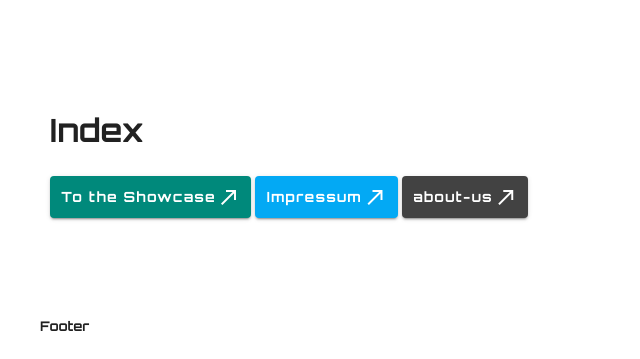
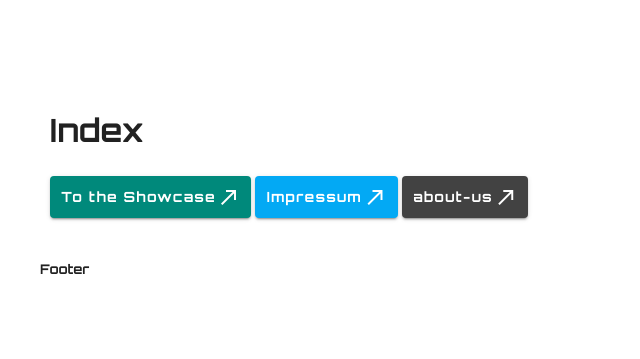
Before and after one commit to JHJojo/GWP-DWP-Website, a PHP site: page /index.php in a window 1280 px wide. Shown: the part 441-800 px from the top of the page, without its empty margins (0-640 px from the left). Run offline with PHP 8.4, Linux system fonts and the light colour scheme.

Commit message:
updated footer

```diff
--- a/navigation/footer.php
+++ b/navigation/footer.php
@@ -16,6 +16,6 @@
 <script>
   setTimeout(() => {
     // add height of footer; change to document ready event
-    document.querySelector(".content").style.marginBottom = document.querySelector(".footer").offsetHeight;
+    //document.querySelector(".content").style.marginBottom = document.querySelector(".footer").offsetHeight;
   }, 500);
 </script>
--- a/styles/footer.css
+++ b/styles/footer.css
@@ -1,6 +1,6 @@
 .footer {
   width: 100%;
   max-width: 100%;
-  position: fixed;
+  position: relative;
   bottom: 0;
 }
```
